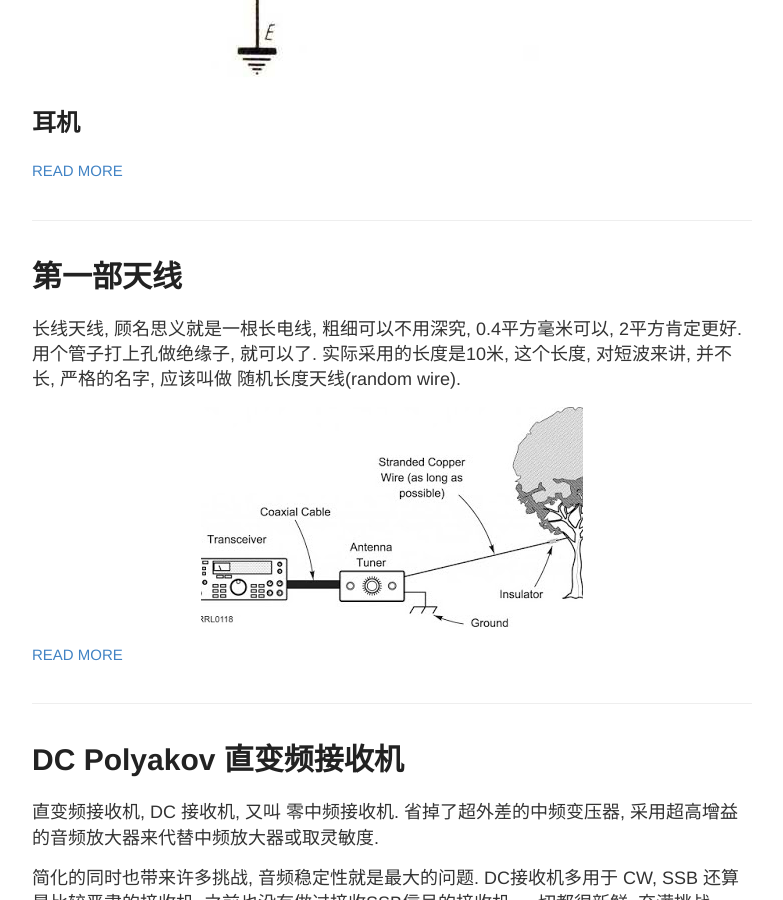
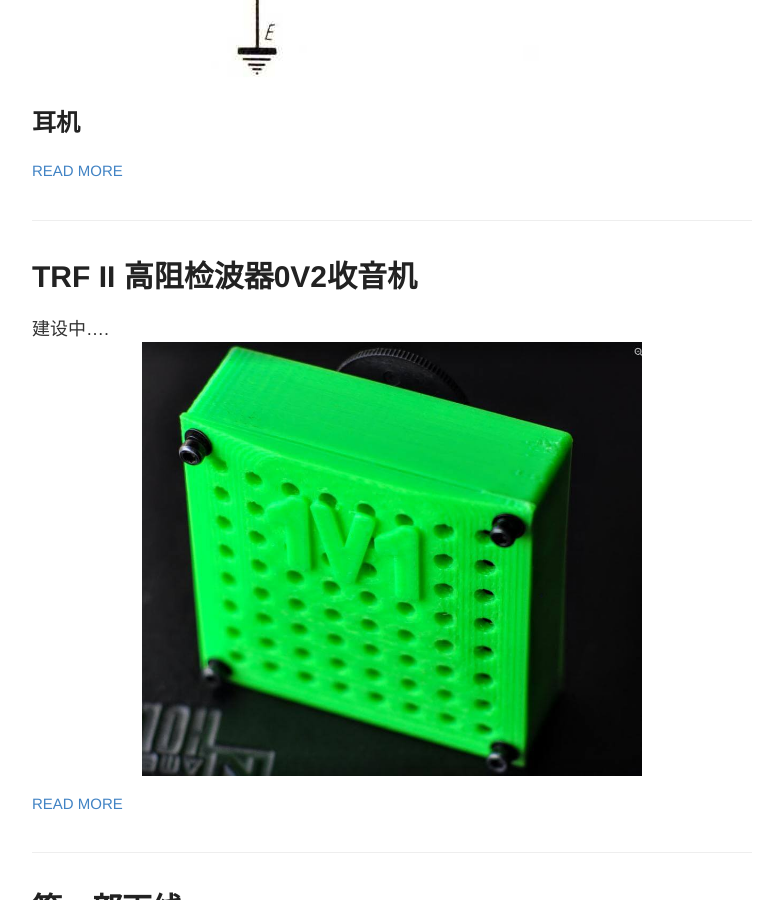
Before and after one commit to bh1rbg/bh1rbg.github.io, a Jekyll site: the page built from index.html, in a window 1280 px wide and 900 px high, scrolled down 4024 px. Shown: the whole window, without its empty margins (248-1031 px from the left). Built offline with Jekyll 4.4.1, drawn with Linux system fonts in a browser that asks for light colours.

Commit message:
building trf-ii blog

```diff
--- /dev/null
+++ b/_posts/2016-3-3-trf-ii-infinity-0v2.md
@@ -0,0 +1,55 @@
+---
+layout: post
+title: "TRF II  高阻检波器0V2收音机"
+excerpt_separator: <!--more-->
+---
+
+建设中....
+<img src="{{site.baseurl}}/images/trf-ii-0v2-1.jpg" class="center" width="500" />
+
+
+<!--more-->
+
+## 异常震荡
+
+|<img src="{{site.baseurl}}/images/trf-ii-0v2-2.jpg" width="600"/> |<img src="{{site.baseurl}}/images/trf-ii-0v2-3.jpg"   width="600"/> |
+
+
+##   单管放大器
+
+|<img src="{{site.baseurl}}/images/trf-ii-0v2-4.jpg" width="600"/> |<img src="{{site.baseurl}}/images/trf-ii-0v2-5.jpg"   width="600"/> |
+
+
+### 改造后的单管放大器
+
+<img src="{{site.baseurl}}/images/trf-ii-0v2-6.jpg"   width="600"/>
+
+
+## 高阻检波器
+
+<img src="{{site.baseurl}}/images/trf-ii-0v2-7.jpg"   width="600"/>
+
+
+## 随机短波接收机
+
+|<img src="{{site.baseurl}}/images/trf-ii-0v2-7.jpg" width="600"/> |<img src="{{site.baseurl}}/images/trf-ii-0v2-6.jpg"   class="center"  width="600"/> |
+
+
+### 1V1
+
+<img src="{{site.baseurl}}/images/trf-ii-0v2-8.jpg"  class="center"   width="600"/>
+
+
+## 0V2
+
+|<img src="{{site.baseurl}}/images/trf-ii-0v2-9.jpg" width="600"/> |<img src="{{site.baseurl}}/images/trf-ii-0v2-10.jpg"   class="center"  width="600"/> |
+
+
+|<img src="{{site.baseurl}}/images/trf-ii-0v2-7.jpg" width="600"/> |<img src="{{site.baseurl}}/images/trf-ii-0v2-10.jpg"   class="center"  width="600"/> |
+
+
+## 估计信号强度?
+
+<img src="{{site.baseurl}}/images/trf-ii-0v2-11.jpg"  class="center"  />
+
+<img src="{{site.baseurl}}/images/trf-ii-0v2-12.jpg"  class="center"   />
--- a/radio.md
+++ b/radio.md
@@ -16,7 +16,9 @@ permalink: /radio/
 
 <img src="{{site.baseurl}}/images/TRF-longwire-block2.png" class="center" />
 
+* <a href="{{ site.baseurl }}/trf-ii-infinity-0v2/"> TRF II  高阻检波器0V2收音机 </a>
 
+<img src="{{site.baseurl}}/images/trf-ii-0v2-1.jpg" class="center" width="400" />
 
 
 * <a href="{{ site.baseurl }}/dc-polyakov/">  直变频(DC) 接收计  </a>
```
Also changed, not shown: images/trf-ii-0v2-1.jpg (added), images/trf-ii-0v2-10.jpg (added), images/trf-ii-0v2-11.jpg (added), images/trf-ii-0v2-12.jpg (added), images/trf-ii-0v2-2.jpg (added), images/trf-ii-0v2-3.jpg (added), images/trf-ii-0v2-4.jpg (added), images/trf-ii-0v2-5.jpg (added), images/trf-ii-0v2-6.jpg (added), images/trf-ii-0v2-7.jpg (added), images/trf-ii-0v2-8.jpg (added), images/trf-ii-0v2-9.jpg (added).
